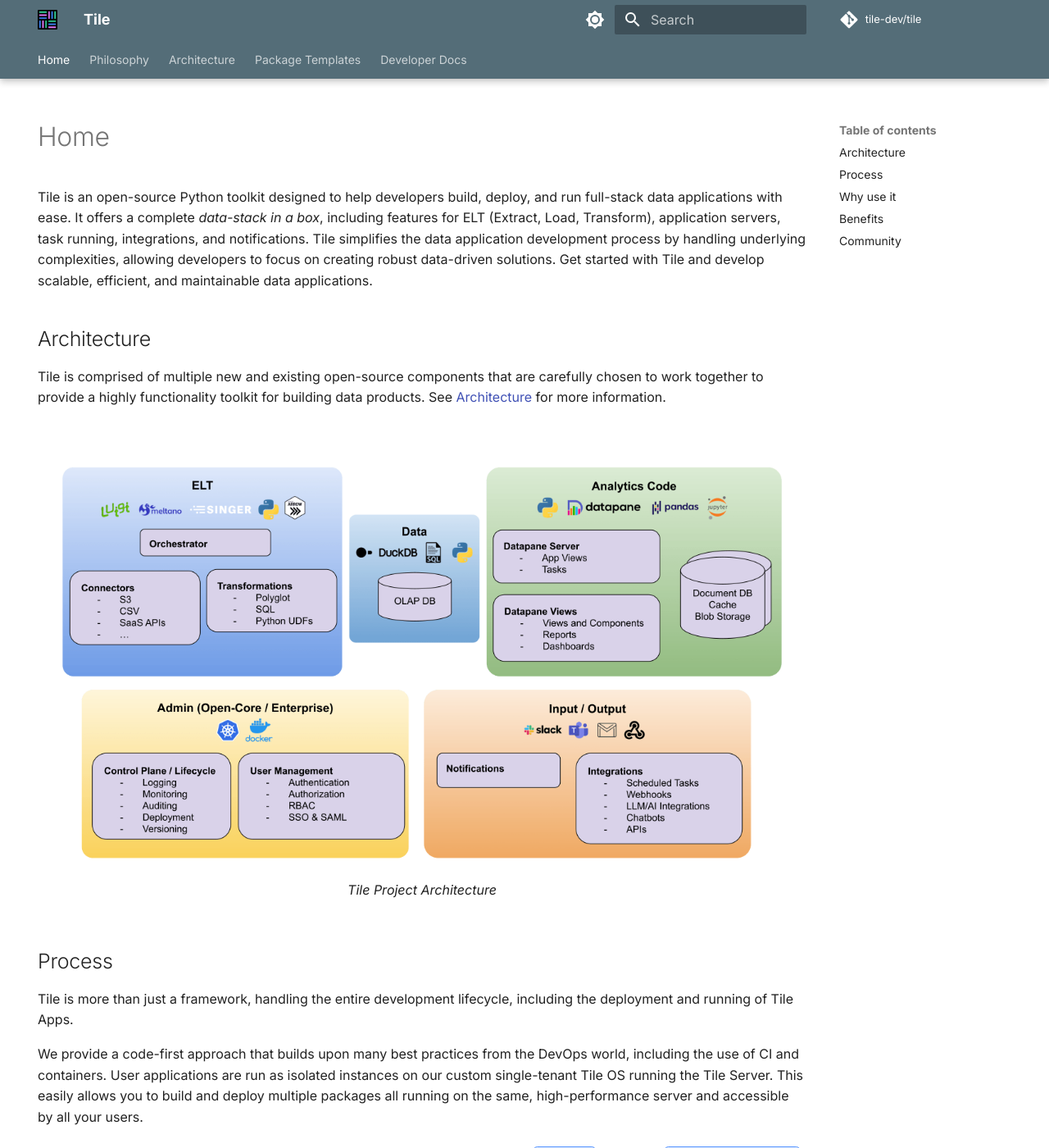
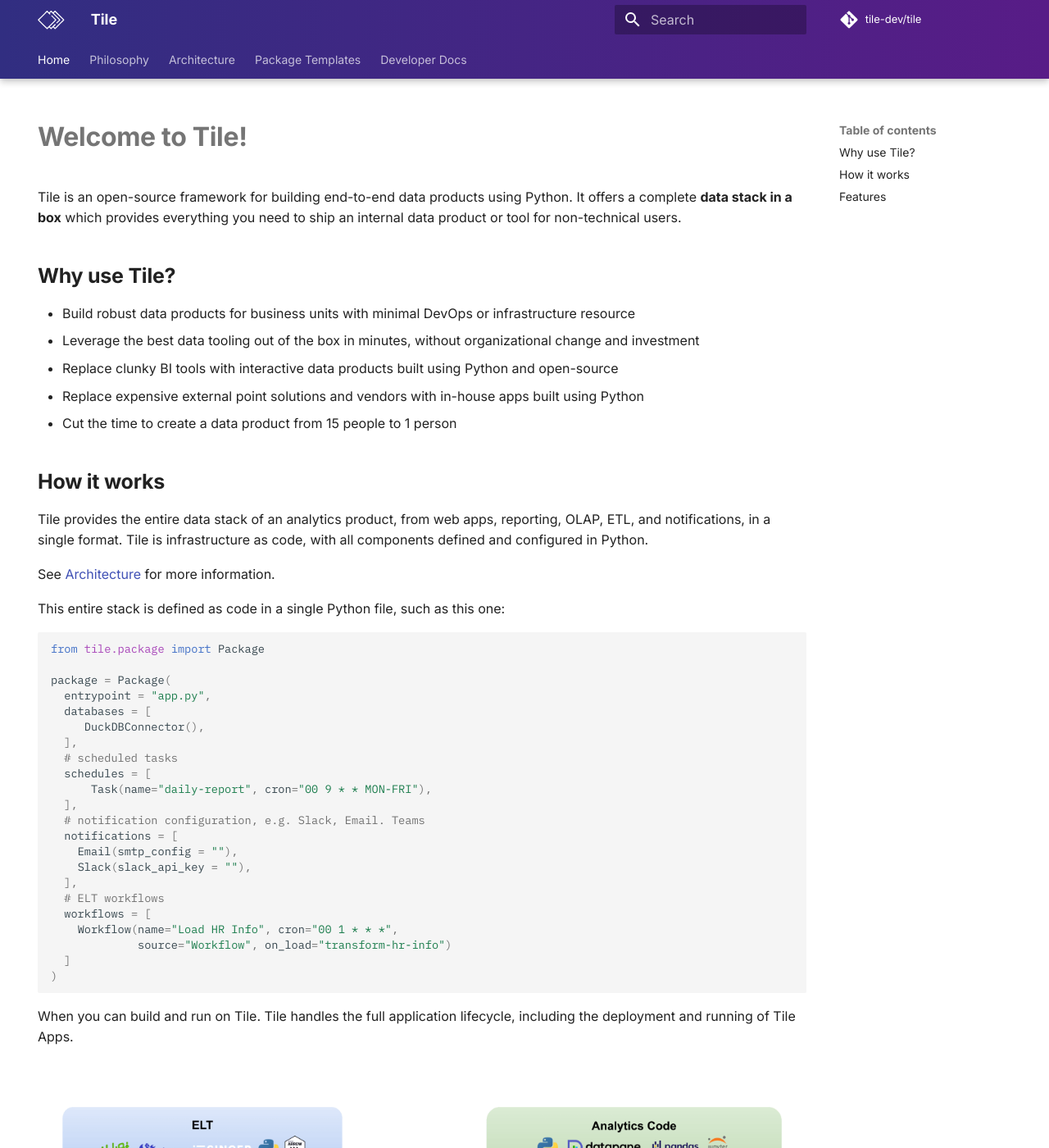
Before and after one commit to tile-dev/tile-dev.github.io, an MkDocs documentation site: the page built from docs/index.md, in a window 1280 px wide and 1400 px high. Shown: the whole window at 82% size. Built offline with MkDocs 1.6.1 and Material for MkDocs 9.7.7, drawn with Linux system fonts in a browser that asks for light colours; comment, search, counter and statistics services are not loaded; some of the changed text lies outside the part shown.

Commit message:
(wip): tile.dev work

````diff
--- a/docs/assets/extra.css
+++ b/docs/assets/extra.css
@@ -1,28 +1,159 @@
-/*
-.md-header__title {
-    margin-left: 0.2rem !important;
+@media screen and (max-width: 76.1875em) {
+    .md-nav--primary .md-nav__title[for="__drawer"] {
+        --tw-gradient-to: #09091a;
+        --tw-gradient-from: #131329;
+        --tw-gradient-stops: var(--tw-gradient-from),
+            var(--tw-gradient-to, rgb(19 19 41 / 0));
+        background-image: linear-gradient(to bottom, var(--tw-gradient-stops));
+    }
 }
 
-.md-header {
-    background-color: #3730a3;
+md-nav__title {
+    display: none;
 }
 
-.md-tabs {
-    background: #4338ca;
+.md-header, .md-tabs{
+    --tw-gradient-to: #581c87;
+    --tw-gradient-from: #312e81;
+    --tw-gradient-stops: var(--tw-gradient-from),
+        var(--tw-gradient-to, rgb(19 19 41 / 0));
+    background-image: linear-gradient(to right, var(--tw-gradient-stops));
 }
 
-.md-tabs__link {
-    font-size: 0.7rem;
+.md-header__topic {
     font-weight: 600;
 }
-
-.bg-grid-pattern {
-    background-color: #ffffff;
-    background-image:  linear-gradient(#f9f9fd 1.9000000000000001px, transparent 1.9000000000000001px), linear-gradient(to right, #f9f9fd 1.9000000000000001px, #ffffff 1.9000000000000001px);
-    background-size: 38px 38px;
+* {
+    --md-footer-bg-color: #312e81;
+}
+[data-md-color-scheme="default"] {
+    --md-primary-fg-color: #312e81;
+    --md-accent-fg-color: #581c87;
+    --md-default-fg-color--light: #312e81;
 }
 
-.text-shadow {
-    text-shadow: 0px 2px 6px rgba(17,24,39,0.15);
+[data-md-color-scheme="slate"] {
+    --md-primary-fg-color: #7571f1;
+    --md-accent-fg-color: #805df7;
+    --md-default-bg-color: #1f2937;
+    --md-default-fg-color--light: #fff;
 }
-*/
+
+.org {
+    color: #4340b1;
+}
+
+.beta {
+    color: #e7088e !important;
+}
+
+/* Input cells */
+.input code,
+.input pre {
+    background-color: var(--md-code-bg-color) !important;
+}
+
+/* Output cells */
+.output code {
+    background-color: transparent !important;
+}
+
+.output .md-clipboard {
+    display: none !important;
+}
+
+/* Grid feature */
+.md-typeset .grid ul {
+    grid-gap: 0.4rem;
+    display: grid;
+    grid-template-columns: repeat(auto-fit, minmax(16rem, 1fr));
+    list-style: none;
+    margin: 1em 0 0 -1em;
+}
+
+.md-typeset .grid.cards > :-webkit-any(ul, ol) > li,
+.md-typeset .grid > .card {
+    border: 0.05rem solid var(--md-default-fg-color--lightest);
+    border-radius: 0.1rem;
+    display: block;
+    margin: 0;
+    padding: 0.8rem;
+    -webkit-transition: border 0.25s, box-shadow 0.25s;
+    transition: border 0.25s, box-shadow 0.25s;
+}
+
+.md-typeset .result {
+    border: 0.05remsolidvar (--md-code-bg-color);
+    border-bottom-left-radius: 0.1rem;
+    border-bottom-right-radius: 0.1rem;
+    border-top-width: 0.1rem;
+    margin-top: -1.125em;
+    overflow: visible;
+    padding: 0 1em;
+}
+
+.md-typeset .lg {
+    font-size: 1.4em;
+}
+
+.md-typeset .middle {
+    vertical-align: middle;
+}
+
+.docs-image {
+    display: flex;
+    -webkit-box-shadow: 0px 4px 10px 0px rgba(0, 0, 0, 0.05);
+    -moz-box-shadow: 0px 4px 10px 0px rgba(0, 0, 0, 0.05);
+    box-shadow: 0px 4px 10px 0px rgba(0, 0, 0, 0.05);
+    border: 1px solid #e5e7eb;
+    border-radius: 8px;
+    max-width: 480px !important;
+    margin: 1.2rem auto 0;
+}
+
+.md-typeset h1,
+.md-typeset h2 {
+    font-weight: 700;
+}
+
+.md-typeset h3 {
+    font-weight: 600;
+}
+/*
+.md-typeset h1 {
+    color: #312e81;
+}
+
+.md-typeset h2 {
+    color: #581c87;
+} */
+
+.md-typeset .grid.cards > :-webkit-any(ul, ol) > li,
+.md-typeset .grid > .card {
+    border-radius: 0.5rem;
+}
+
+[data-md-color-scheme="default"]
+    .md-typeset
+    .grid.cards
+    > :-webkit-any(ul, ol)
+    > li,
+.md-typeset .grid > .card {
+    /* shadow */
+    --tw-shadow: 0 1px 3px 0 rgb(0 0 0 / 0.1), 0 1px 2px -1px rgb(0 0 0 / 0.1);
+    --tw-shadow-colored: 0 1px 3px 0 var(--tw-shadow-color),
+        0 1px 2px -1px var(--tw-shadow-color);
+    box-shadow: var(--tw-ring-offset-shadow, 0 0 #0000),
+        var(--tw-ring-shadow, 0 0 #0000), var(--tw-shadow);
+    /* rounded-lg */
+    border: none;
+}
+
+[data-md-color-scheme="default"]
+    .md-typeset
+    .grid.cards
+    > :-webkit-any(ul, ol)
+    > li:hover,
+.md-typeset .grid > .card:hover {
+    background-color: rgb(249 250 251);
+}
--- a/docs/index.md
+++ b/docs/index.md
@@ -4,13 +4,52 @@
   - navigation
   #- toc
 ---
+# Welcome to Tile!
 
-Tile is an open-source Python toolkit designed to help developers build, deploy, and run full-stack data applications with ease. It offers a complete _data-stack in a box_, including features for ELT (Extract, Load, Transform), application servers, task running, integrations, and notifications. Tile simplifies the data application development process by handling underlying complexities, allowing developers to focus on creating robust data-driven solutions. Get started with Tile and develop scalable, efficient, and maintainable data applications.
+Tile is an open-source framework for building end-to-end data products using Python. It offers a complete **data stack in a box** which provides everything you need to ship an internal data product or tool for non-technical users.
 
+## Why use Tile?
 
-## Architecture
+* Build robust data products for business units with minimal DevOps or infrastructure resource
+* Leverage the best data tooling out of the box in minutes, without organizational change and investment
+* Replace clunky BI tools with interactive data products built using Python and open-source
+* Replace expensive external point solutions and vendors with in-house apps built using Python
+* Cut the time to create a data product from 15 people to 1 person
 
-Tile is comprised of multiple new and existing open-source components that are carefully chosen to work together to provide a highly functionality toolkit for building data products. See [Architecture](./architecture.md) for more information.
+## How it works
+
+Tile provides the entire data stack of an analytics product, from web apps, reporting, OLAP, ETL, and notifications, in a single format. Tile is infrastructure as code, with all components defined and configured in Python.
+
+ See [Architecture](./architecture.md) for more information.
+
+This entire stack is defined as code in a single Python file, such as this one:
+
+```python
+from tile.package import Package
+
+package = Package(
+  entrypoint = "app.py",
+  databases = [
+     DuckDBConnector(),
+  ],
+  # scheduled tasks
+  schedules = [
+      Task(name="daily-report", cron="00 9 * * MON-FRI"),
+  ],
+  # notification configuration, e.g. Slack, Email. Teams
+  notifications = [
+    Email(smtp_config = ""),
+    Slack(slack_api_key = ""),
+  ],
+  # ELT workflows
+  workflows = [
+    Workflow(name="Load HR Info", cron="00 1 * * *",
+             source="Workflow", on_load="transform-hr-info")
+  ]
+)
+```
+
+When you can build and run on Tile. Tile handles the full application lifecycle, including the deployment and running of Tile Apps.
 
 
 <figure markdown>
@@ -18,57 +57,11 @@
   <figcaption>Tile Project Architecture</figcaption>
 </figure>
 
+## Features
 
-## Process
-
-Tile is more than just a framework, handling the entire development lifecycle, including the deployment and running of Tile Apps.
-
-We provide a code-first approach that builds upon many best practices from the DevOps world, including the use of CI and containers. User applications are run as isolated instances on our custom single-tenant Tile OS running the Tile Server. This easily allows you to build and deploy multiple packages all running on the same, high-performance server and accessible by all your users.
-
-```mermaid
-flowchart LR
-    A[Code] --> |Commit| A
-    A --> |Push| B[GitHub]
-    B --> |CI Build| C[Docker]
-    C --> |Deploy| D
-    D(Tile\nServer) -->|Runs| E(Marketing Analysis\nProduct)
-```
-
-## Why use it
-
-Tile enables developers to build production-ready data applications efficiently. By handling the underlying complexities and providing a robust set of tools, Tile streamlines the development process and reduces the time and effort required to create reliable, high-performance applications.
-
-Data applications are essential for sharing insights with stakeholders. They allow for the effective communication of complex data-driven findings through visualizations, dashboards, and reports. Tile simplifies this process by offering built-in integrations and APIs for creating these data visualizations, making it easier for developers to present valuable insights in an interactive manner to decision-makers.
-
-Tile facilitates the development and management of internal and custom data-driven processes. Developers can create tailored solutions that automate data extraction, transformation, and analysis, resulting in more efficient workflows and better-informed decision-making. By using Tile, developers can focus on solving specific business problems with data-driven applications that are designed to meet their unique needs.
-
-
-## Benefits
-
-Tile offers numerous benefits to developers, making it an excellent choice for data application development. Some of these advantages include:
-
-Data application development: Tile simplifies the process of building, deploying, and running full-stack data applications, allowing developers to create powerful solutions with less effort.
-
-ELT (Extract, Load, Transform): Tile provides built-in support for ELT processes, enabling developers to efficiently handle data extraction, loading, and transformation within their applications.
-
-Notifications: With Tile's notification system, developers can easily set up alerts and keep stakeholders informed about important events and updates related to their data applications.
-
-Integrations: Tile offers a range of pre-built integrations, allowing developers to seamlessly connect their data applications with other services and tools, enhancing their functionality and enabling data-driven decision-making across platforms.
-
-Analytics database: Tile includes support for analytics databases, enabling developers to store, query, and analyze large volumes of data efficiently within their applications.
-
-Background and scheduled tasks: Tile simplifies the management of background and scheduled tasks, allowing developers to automate processes and run data-driven tasks at specific intervals or in response to specific events.
-
-By leveraging these features, developers can create scalable, efficient, and maintainable data applications that meet their unique needs and drive business growth.
-
-
-## Community
-
-**GitHub**
-Our centre of gravity is our GitHub where we build in the open. Come and get involved!
-
-**Forums**
-We host the Data Developer forum for all things to do with building data apps and frontends. Come and say hi!
-
-**Twitter**
-For updates, make sure to follow the Tile project on Twitter.
+- Building, deploying, and running full-stack data applications
+- Securely manage authentication and access control
+- Export and embed standalone reports
+- Integrate data from existing DBs and third-party platforms into a virtualised data layer
+- Run scheduled backend processing, such as data transformations or automated reports
+- Surface insights and reports via Slack or Microsoft Teams
--- a/mkdocs.yml
+++ b/mkdocs.yml
@@ -33,24 +33,24 @@
     - navigation.indexes
     - toc.follow
     #- content.tabs.link
-  palette:
-    # include_sidebar: true
-    # Palette toggle for light mode
-    - media: "(prefers-color-scheme: light)"
-      scheme: default
-      primary: blue grey
-      accent: blue
-      toggle:
-        icon: material/brightness-7
-        name: Switch to dark mode
-    # Palette toggle for dark mode
-    - media: "(prefers-color-scheme: dark)"
-      scheme: slate
-      primary: blue grey
-      accent: blue
-      toggle:
-        icon: material/brightness-4
-        name: Switch to light mode
+  # palette:
+  #   # include_sidebar: true
+  #   # Palette toggle for light mode
+  #   - media: "(prefers-color-scheme: light)"
+  #     scheme: default
+  #     primary: blue grey
+  #     accent: blue
+  #     toggle:
+  #       icon: material/brightness-7
+  #       name: Switch to dark mode
+  #   # Palette toggle for dark mode
+  #   - media: "(prefers-color-scheme: dark)"
+  #     scheme: slate
+  #     primary: blue grey
+  #     accent: blue
+  #     toggle:
+  #       icon: material/brightness-4
+  #       name: Switch to light mode
   font:
     text: Inter
     code: IBM Plex Mono
````
Also changed, not shown: docs/architecture.md (+11 -10 lines), docs/assets/tile-arch-2.png (added), docs/assets/tile.svg.
